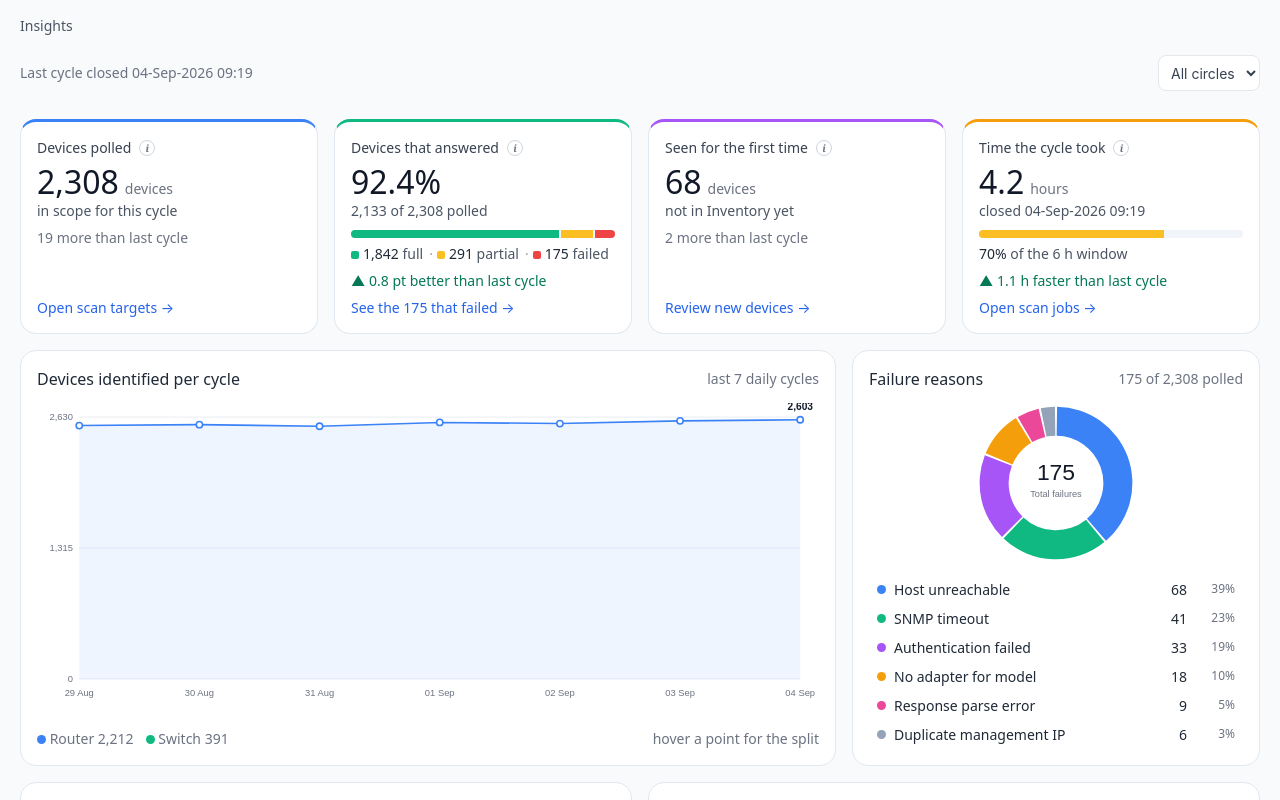
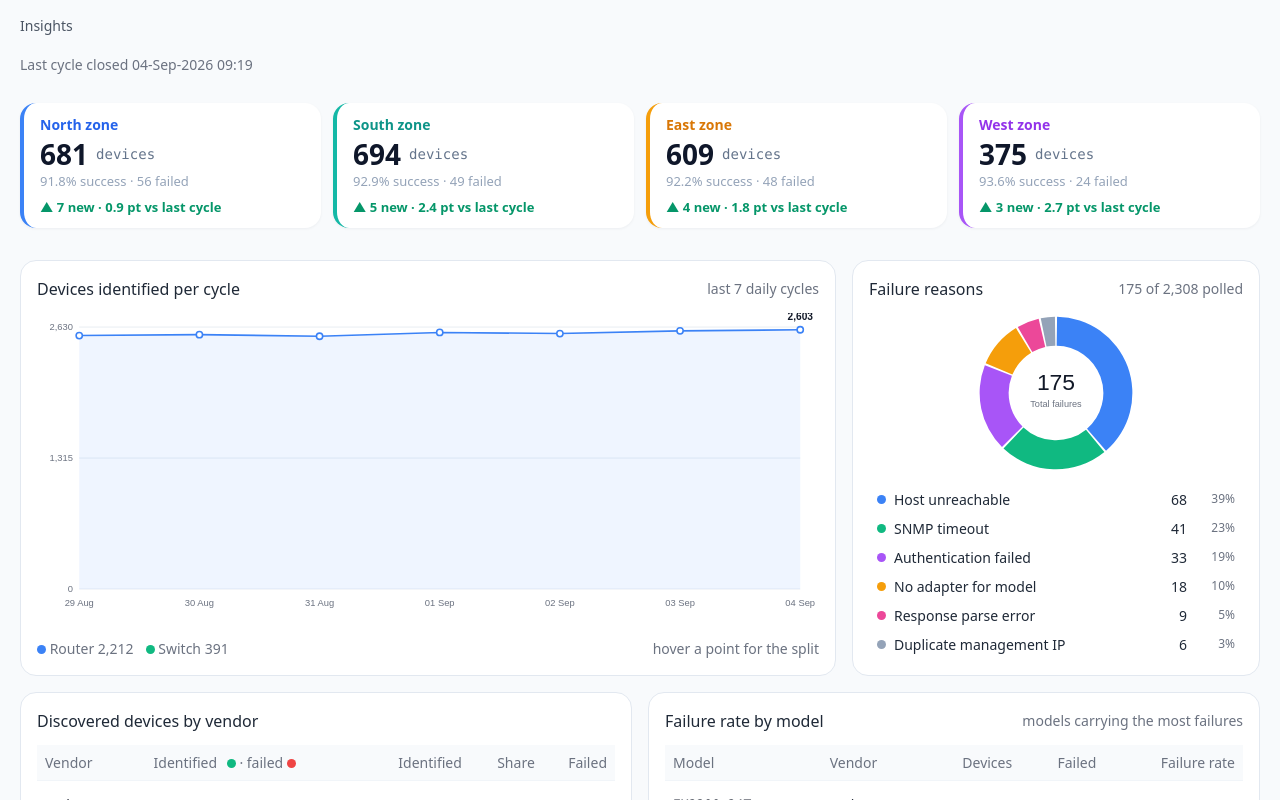
Before and after one commit to jayesh-vision/Discovery-and-Inventory, a React (Vite) app: page /discovery/insights in a window 1280 px wide. Shown: the top 800 px of the page. Built offline with nearby package versions, Linux system fonts and the light colour scheme.

Commit message:
ui chnges

```diff
--- a/src/screens/Insights.tsx
+++ b/src/screens/Insights.tsx
@@ -3,10 +3,8 @@ import { useNavigate, useSearchParams } from 'react-router-dom';
 import { Card, cv } from '../components/ui';
 import { Donut, LineChart, SplitBar } from '../components/charts';
 import { GeoMap } from '../components/GeoMap';
-import { Against, KpiCard, Segments } from '../components/KpiCard';
-import { legacyPath } from '../routes';
 import {
-  CYCLE, CYCLE_SLA_H, DISC_CLASSES, REGIONS, scopeDiscovery, successRate,
+  CYCLE, DISC_CLASSES, REGIONS, scopeDiscovery, successRate,
   type Region, type Scope
 } from '../data/discovery';
 
@@ -16,22 +14,12 @@ const isScope = (v: string | null): v is Scope => v === 'all' || REGIONS.some(r
 
 export default function Insights() {
   const nav = useNavigate();
-  const [sp, setSp] = useSearchParams();
+  const [sp] = useSearchParams();
   const scope: Scope = isScope(sp.get('region')) ? (sp.get('region') as Scope) : 'all';
-  const setScope = (v: Scope) => { const n = new URLSearchParams(sp); if (v === 'all') n.delete('region'); else n.set('region', v); setSp(n, { replace: true }); };
 
   const S = useMemo(() => scopeDiscovery(scope), [scope]);
-  const last = S.daily[S.daily.length - 1], prev = S.daily[S.daily.length - 2];
   const reasonTotal = S.reasons.reduce((a, r) => a + r.c, 0);
   const vendorMax = Math.max(...S.vendors.map(v => v.ok + v.fail));
-
-  /** hands off to the legacy Scan targets screen with the matching lower-case
-      filter key and a drill label, so it lands filtered and shows a way back */
-  const toTargets = (q = '', label?: string) => {
-    const sp = new URLSearchParams(q);
-    if (label) { sp.set('from', 'Insights'); sp.set('back', 'insights'); }
-    nav(legacyPath('targets', label ? { label, q: sp.toString() } : { q: sp.toString() }));
-  };
   /** A region tile counts devices, so it opens the devices — every target the
       region polled, the failed ones among them — not the sites they sit in. */
   const toRegionDevices = (region: Region, extra: Record<string, string> = {}) => {
@@ -60,53 +48,79 @@ export default function Insights() {
     nav(`/discovery/insights/discovered?${sp.toString()}`);
   };
 
+  const ZONE_CARDS = [
+    {
+      title: 'North zone',
+      color: 'var(--vw-color-blue-600, #2563eb)',
+      border: 'var(--vw-color-blue-500, #3b82f6)',
+      devices: 681,
+      successPct: '91.8%',
+      failed: 56,
+      trend: '▲ 7 new · 0.9 pt vs last cycle',
+      region: 'North' as const
+    },
+    {
+      title: 'South zone',
+      color: 'var(--vw-color-teal-600, #0d9488)',
+      border: 'var(--vw-color-teal-500, #14b8a6)',
+      devices: 694,
+      successPct: '92.9%',
+      failed: 49,
+      trend: '▲ 5 new · 2.4 pt vs last cycle',
+      region: 'South' as const
+    },
+    {
+      title: 'East zone',
+      color: 'var(--vw-color-amber-600, #d97706)',
+      border: 'var(--vw-color-amber-500, #f59e0b)',
+      devices: 609,
+      successPct: '92.2%',
+      failed: 48,
+      trend: '▲ 4 new · 1.8 pt vs last cycle',
+      region: 'East' as const
+    },
+    {
+      title: 'West zone',
+      color: 'var(--vw-color-purple-600, #7c3aed)',
+      border: 'var(--vw-color-purple-500, #8b5cf6)',
+      devices: 375,
+      successPct: '93.6%',
+      failed: 24,
+      trend: '▲ 3 new · 2.7 pt vs last cycle',
+      region: 'West' as const
+    }
+  ];
+
   return (
     <div className="page ins2">
       <div className="ins2-main">
         <div className="page-bar" style={{ justifyContent: 'flex-start' }}>
           <span className="vw-card-description">Last cycle closed <span className="num">{CYCLE.closed}</span></span>
-          <span className="grow" />
-          <span className="nst-select-shell">
-            <select className="nst-input" value={scope} aria-label="Scope" onChange={e => setScope(e.target.value as Scope)}>
-              <option value="all">All circles</option>
-              {REGIONS.map(r => <option key={r.region} value={r.region}>{r.region}</option>)}
-            </select>
-          </span>
         </div>
 
-        <div className="kpi2-row">
-          <KpiCard tone="blue"
-            title="Devices polled"
-            definition="Every gateway IP the discovery job tried to reach in this cycle. It grows when sites or seed ranges are added to scope."
-            value={fmt(last.polled)} unit="devices" of="in scope for this cycle"
-            delta={{ text: `${fmt(last.polled - prev.polled)} more than last cycle`, better: null }}
-            action={{ label: 'Open scan targets', onClick: () => toDevices({}) }} />
-
-          <KpiCard tone="emerald"
-            title="Devices that answered"
-            definition="Polled devices that responded to at least one collector. A full answer produced a complete record; a partial one produced a record with gaps; a failure produced no record; the failed count opens that list."
-            value={pct(S.rate)} of={`${fmt(last.answered)} of ${fmt(last.polled)} polled`}
-            visual={<Segments total={S.targets} parts={[
-              { n: 'Full', c: S.runFull, hex: cv('emerald', 500) },
-              { n: 'Partial', c: S.runPartial, hex: cv('amber', 400) },
-              { n: 'Failed', c: S.runFail, hex: cv('red', 500) }]} />}
-            delta={{ text: `${((last.answered / last.polled - prev.answered / prev.polled) * 100).toFixed(1)} pt better than last cycle`, better: true }}
-            action={{ label: `See the ${fmt(S.runFail)} that failed`, onClick: () => toDevices({ status: 'Failed' }) }} />
-
-          <KpiCard tone="purple"
-            title="Seen for the first time"
-            definition="Devices identified in this cycle that had no discovery record before. They are new to the network, newly reachable, or newly in scope — and are not yet in Inventory until reconciliation runs."
-            value={fmt(last.fresh)} unit="devices" of="not in Inventory yet"
-            delta={{ text: `${fmt(Math.abs(last.fresh - prev.fresh))} ${last.fresh >= prev.fresh ? 'more' : 'fewer'} than last cycle`, better: null }}
-            action={{ label: 'Review new devices', onClick: () => toTargets('tgt=new', `${fmt(last.fresh)} seen for the first time this cycle`) }} />
-
-          <KpiCard tone="amber"
-            title="Time the cycle took"
-            definition={`From the first poll to the last record written. The cycle must finish inside ${CYCLE_SLA_H} hours so reconciliation can run before the next one starts. Discovery runs as a single job across every circle at once, so this figure does not change with the circle filter above.`}
-            value={CYCLE.durationH.toFixed(1)} unit="hours" of={`closed ${CYCLE.closed}`}
-            visual={<Against value={CYCLE.durationH} limit={CYCLE_SLA_H} format={v => `${v} h`} hex={cv('amber', 400)} />}
-            delta={{ text: `${(S.daily[S.daily.length - 2].hours - S.daily[S.daily.length - 1].hours).toFixed(1)} h faster than last cycle`, better: S.daily[S.daily.length - 2].hours >= S.daily[S.daily.length - 1].hours }}
-            action={{ label: 'Open scan jobs', onClick: () => nav('/discovery/jobs') }} />
+        <div className="vw-grid vw-grid-cols-4 vw-gap-md" style={{ marginBottom: 'var(--vw-space-lg)' }}>
+          {ZONE_CARDS.map(z => (
+            <div key={z.title} className="vw-card" style={{
+              borderLeft: `4px solid ${z.border}`,
+              borderRadius: 'var(--vw-radius-lg, 12px)',
+              padding: 'var(--vw-space-md) var(--vw-space-lg)',
+              background: 'var(--vw-color-white, #ffffff)',
+              boxShadow: '0 1px 3px rgba(15, 23, 42, 0.05)',
+              cursor: 'pointer'
+            }} onClick={() => toRegionDevices(z.region)}>
+              <div style={{ fontSize: '0.875rem', fontWeight: 600, color: z.color, marginBottom: '6px' }}>{z.title}</div>
+              <div className="row vw-items-baseline" style={{ gap: '8px', marginBottom: '4px' }}>
+                <span className="num" style={{ fontSize: '1.75rem', fontWeight: 700, color: 'var(--vw-color-slate-900, #0f172a)', lineHeight: 1 }}>{z.devices}</span>
+                <span className="mono" style={{ fontSize: '0.875rem', color: 'var(--vw-color-slate-500, #64748b)' }}>devices</span>
+              </div>
+              <div style={{ fontSize: '0.8125rem', color: 'var(--vw-color-slate-400, #94a3b8)', marginBottom: '8px' }}>
+                {z.successPct} success · {z.failed} failed
+              </div>
+              <div style={{ fontSize: '0.8125rem', fontWeight: 600, color: 'var(--vw-color-emerald-600, #16a34a)' }}>
+                {z.trend}
+              </div>
+            </div>
+          ))}
         </div>
 
         {/* row B: the trend beside the failure breakdown, equal height */}
```
Also changed, not shown: legacy/app-views.js, public/legacy.js.
